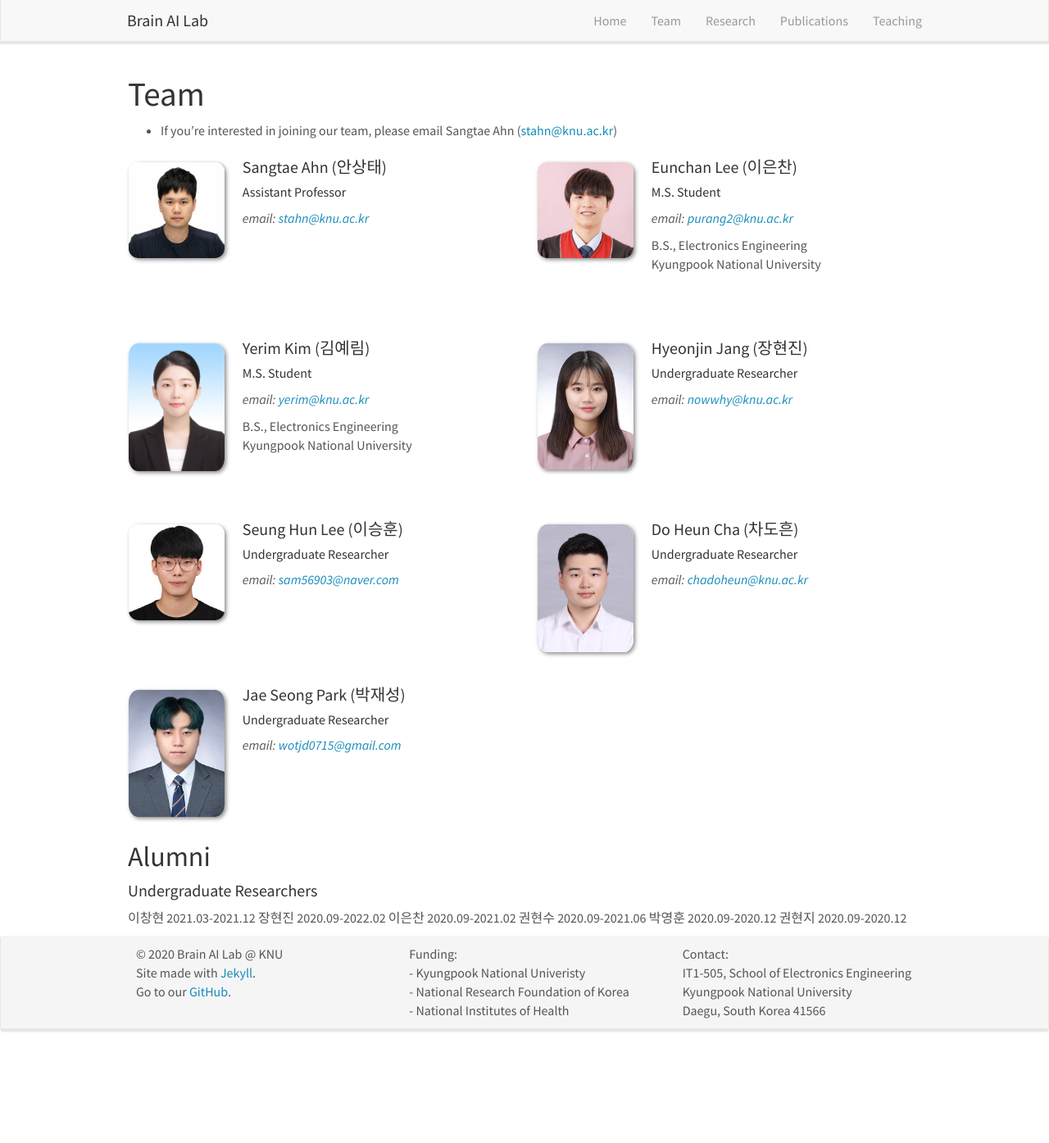
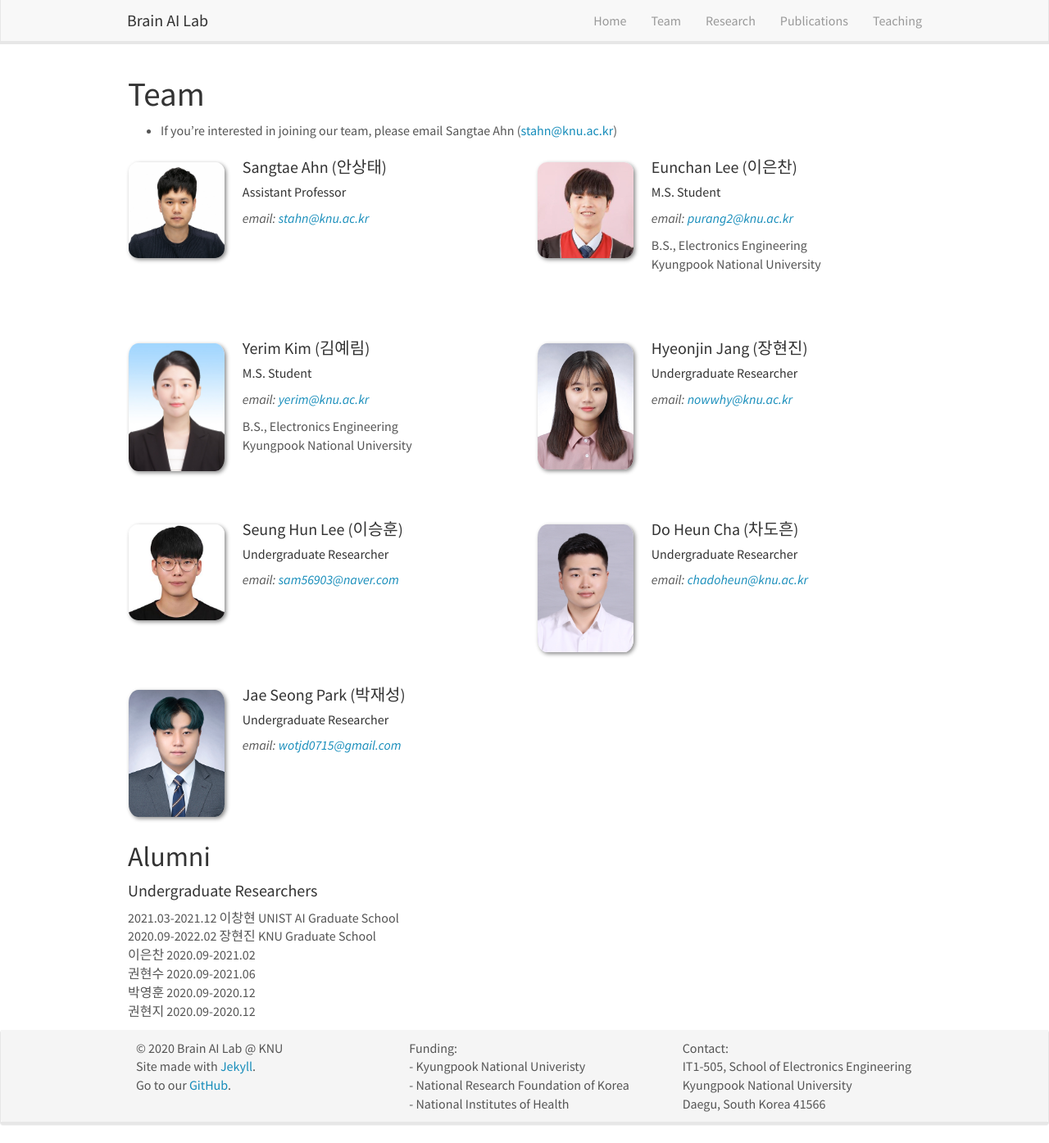
Before and after one commit to KNU-BrainAI/knu-brainai.github.io, a Jekyll site: the page built from _pages/team.md, in a window 1280 px wide and 1395 px high. Shown: the whole window at 82% size. Built offline with Jekyll 4.4.1, drawn with Linux system fonts in a browser that asks for light colours; nearby versions of some CDN libraries.

Commit message:
Update team.md

```diff
--- a/_pages/team.md
+++ b/_pages/team.md
@@ -59,9 +59,9 @@ permalink: /team/
 
 ## Alumni
 #### Undergraduate Researchers
-이창현 2021.03-2021.12
-장현진 2020.09-2022.02
-이은찬 2020.09-2021.02
-권현수 2020.09-2021.06
-박영훈 2020.09-2020.12
+2021.03-2021.12 이창현 UNIST AI Graduate School<br>
+2020.09-2022.02 장현진 KNU Graduate School <br>
+이은찬 2020.09-2021.02<br>
+권현수 2020.09-2021.06<br>
+박영훈 2020.09-2020.12<br>
 권현지 2020.09-2020.12
```
